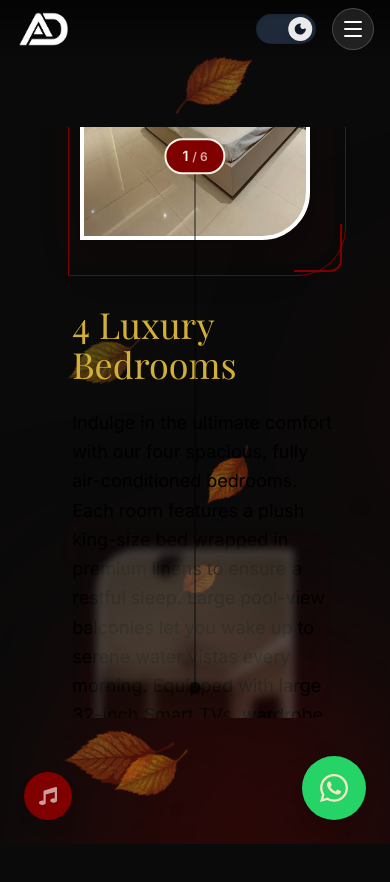
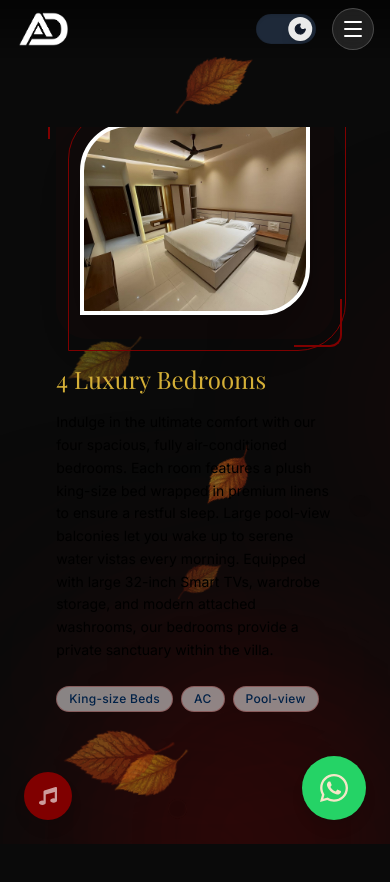
Before and after one commit to MohammadM01/AD-Royal-Villa, a React (Vite) app in the folder Frontend/: page /stay in a window 390 px wide. Shown: the top 882 px of the page. Built offline with nearby package versions, Linux system fonts and the light colour scheme; a web font is replaced by a local one.

Commit message:
Responsive done

```diff
--- a/Frontend/src/components/Footer.jsx
+++ b/Frontend/src/components/Footer.jsx
@@ -22,8 +22,8 @@ const Footer = () => {
     }, { scope: footerRef });
 
     return (
-        <footer ref={footerRef} className="bg-text text-white py-16 relative">
-            <div className="container mx-auto px-6 grid grid-cols-1 md:grid-cols-3 gap-12 ">
+        <footer ref={footerRef} className="bg-text text-white py-10 md:py-16 relative">
+            <div className="container mx-auto px-4 md:px-6 grid grid-cols-1 md:grid-cols-3 gap-8 md:gap-12 ">
                 {/* Brand Section */}
                 <div className="space-y-6">
                     <h3 className="text-3xl font-heading font-bold" style={{ color: '#D4AF37' }}>AD Royal Private Villa</h3>
--- a/Frontend/src/components/ImageGalleryLayout.jsx
+++ b/Frontend/src/components/ImageGalleryLayout.jsx
@@ -35,12 +35,10 @@ const ImageGalleryLayout = ({ title, subtitle, items = [] }) => {
                 {items.map((item, index) => (
                     <div
                         key={index}
-                        className="break-inside-avoid relative"
+                        className={`break-inside-avoid relative ${index % 2 !== 0 ? 'md:ml-4' : ''}`}
                         style={{
                             // Create collapsing/overlapping effect
                             marginTop: index === 0 ? '0' : '-1.5rem',
-                            // Slight horizontal offset for random look
-                            marginLeft: index % 2 === 0 ? '0' : '1rem',
                             zIndex: index
                         }}
                     >
--- a/Frontend/src/components/Navbar.jsx
+++ b/Frontend/src/components/Navbar.jsx
@@ -137,7 +137,7 @@ const Navbar = () => {
                         initial={{ opacity: 0, y: -20 }}
                         animate={{ opacity: 1, y: 0 }}
                         exit={{ opacity: 0, y: -20 }}
-                        className={`fixed top-0 left-0 w-full h-screen backdrop-blur-xl z-40 flex flex-col items-center justify-center space-y-8 md:hidden
+                        className={`fixed top-0 left-0 w-full h-screen backdrop-blur-xl z-40 flex flex-col items-center justify-center space-y-6 md:hidden
                             ${theme === 'dark' ? 'bg-[#121212]/95' : 'bg-[#F9F4E8]/95'}
                         `}
                     >
@@ -146,7 +146,7 @@ const Navbar = () => {
                                 key={link.name}
                                 to={link.path}
                                 onClick={() => setIsOpen(false)}
-                                className={`text-xl font-heading font-medium tracking-wider uppercase
+                                className={`text-lg font-heading font-medium tracking-wider uppercase
                                     ${theme === 'dark'
                                         ? (location.pathname === link.path ? 'text-[#D4AF37]' : 'text-[#EAEAEA]')
                                         : (location.pathname === link.path ? 'text-[#800000]' : 'text-[#002147]')
@@ -159,7 +159,7 @@ const Navbar = () => {
                             href="https://wa.me/91XXXXXXXXXX"
                             target="_blank"
                             rel="noopener noreferrer"
-                            className={`px-8 py-3 rounded-full font-medium uppercase tracking-[0.2em]
+                            className={`px-6 py-2 rounded-full font-medium uppercase tracking-[0.2em] text-sm
                                 ${theme === 'dark' ? 'bg-[#D4AF37] text-black' : 'bg-[#800000] text-[#F9F4E8]'}
                             `}
                         >
--- a/Frontend/src/components/home/CustomerVideos.jsx
+++ b/Frontend/src/components/home/CustomerVideos.jsx
@@ -43,7 +43,7 @@ const SafeVideo = ({ src, poster, isPlaying, onPlay }) => {
     }, [isPlaying]);
 
     return (
-        <div className="video-card relative w-full aspect-[9/16] md:aspect-video rounded-2xl overflow-hidden shadow-lg bg-black group">
+        <div className="video-card relative w-full aspect-video rounded-2xl overflow-hidden shadow-lg bg-black group">
             <video
                 ref={videoRef}
                 src={src}
--- a/Frontend/src/components/home/HeroCircular.jsx
+++ b/Frontend/src/components/home/HeroCircular.jsx
@@ -99,7 +99,7 @@ const HeroCircular = () => {
 
                 {/* Content */}
                 <div className="absolute inset-0 flex flex-col items-center justify-center text-center text-white p-4 z-10 pointer-events-none">
-                    <h1 ref={textTitleRef} className="text-5xl md:text-8xl font-heading mb-4 drop-shadow-lg font-light tracking-wide">
+                    <h1 ref={textTitleRef} className="text-4xl md:text-8xl font-heading mb-4 drop-shadow-lg font-light tracking-wide">
                         The Ultimate <br /> <span className="font-normal">Pool Experience</span>
                     </h1>
                     <p className="text-lg md:text-xl font-body font-thin tracking-widest uppercase opacity-90">
--- a/Frontend/src/components/home/VillaVerticalTour.jsx
+++ b/Frontend/src/components/home/VillaVerticalTour.jsx
@@ -103,10 +103,10 @@ const VillaVerticalTour = () => {
     return (
         <div ref={triggerRef} className="relative h-screen overflow-hidden transition-colors duration-300">
             {/* Sticky Header */}
-            <div className="absolute top-24 left-0 w-full z-20 flex justify-center pointer-events-none">
+            <div className="absolute top-16 md:top-24 left-0 w-full z-20 flex justify-center pointer-events-none px-4">
                 <h2
                     ref={headerRef}
-                    className="text-5xl font-heading text-primary origin-top"
+                    className="text-4xl md:text-5xl font-heading text-primary origin-top text-center"
                 >
                     Villa Tour
                 </h2>
--- a/Frontend/src/components/stay/Timeline.jsx
+++ b/Frontend/src/components/stay/Timeline.jsx
@@ -134,24 +134,33 @@ const Slide = ({ slide, index, total, scrollYProgress }) => {
     const blurVal = useTransform(scrollYProgress, [start, peak, end], [5, 0, 5]);
     const filter = useTransform(blurVal, v => `blur(${v}px)`);
 
+    const [isMobile, setIsMobile] = useState(false);
+
+    useEffect(() => {
+        const checkMobile = () => setIsMobile(window.innerWidth < 768);
+        checkMobile();
+        window.addEventListener('resize', checkMobile);
+        return () => window.removeEventListener('resize', checkMobile);
+    }, []);
+
     return (
         <motion.div
             className="h-[70vh] w-full flex items-center justify-center p-4 relative shrink-0"
             style={{
                 scale,
                 opacity,
-                filter,
+                filter: isMobile ? 'none' : filter,
                 zIndex: 10 // Ensure slides are above background but below timeline markers if needed
             }}
         >
-            <div className="container max-w-[95%] md:max-w-[90%] mx-auto grid grid-cols-1 md:grid-cols-2 gap-10 md:gap-32 items-center px-4 relative z-10">
+            <div className="container max-w-[95%] md:max-w-[90%] mx-auto grid grid-cols-1 md:grid-cols-2 gap-6 md:gap-32 items-center px-4 relative z-10">
                 {/* Image Side - Left */}
                 <div className="relative w-full flex justify-center md:justify-start">
                     <div className="relative p-6 group">
                         <div className="absolute inset-0 bg-primary/5 dark:bg-accent/5 rounded-4xl -z-10 group-hover:bg-primary/10 transition-all duration-700" />
                         <div className="absolute inset-0 border border-primary dark:border-accent/30 rounded-tl-[3rem] rounded-br-[3rem] transform translate-x-3 translate-y-3 z-0" />
 
-                        <div className="relative z-10 h-[40vh] md:h-[50vh] w-full max-w-xl rounded-tl-[3rem] rounded-br-[3rem] overflow-hidden shadow-2xl bg-white dark:bg-neutral-800 border-4 border-white dark:border-neutral-700">
+                        <div className="relative z-10 h-48 md:h-[50vh] w-full max-w-xl rounded-tl-[3rem] rounded-br-[3rem] overflow-hidden shadow-2xl bg-white dark:bg-neutral-800 border-4 border-white dark:border-neutral-700">
                             <img
                                 src={slide.image}
                                 alt={slide.title}
@@ -166,16 +175,16 @@ const Slide = ({ slide, index, total, scrollYProgress }) => {
                 </div>
 
                 {/* Text Side - Right */}
-                <div className="flex flex-col justify-center space-y-6 pl-4 md:pl-12">
-                    <h3 className="text-4xl md:text-5xl lg:text-6xl font-serif text-[#800000] dark:text-[#D4AF37]">
+                <div className="flex flex-col justify-center space-y-4 md:space-y-6 pl-0 md:pl-12">
+                    <h3 className="text-2xl md:text-5xl lg:text-6xl font-serif text-[#800000] dark:text-[#D4AF37]">
                         {slide.title}
                     </h3>
-                    <p className="text-lg md:text-xl leading-relaxed font-normal text-black dark:text-red-600" style={{ opacity: 1 }}>
+                    <p className="text-sm md:text-xl leading-relaxed font-normal text-black dark:text-red-600" style={{ opacity: 1 }}>
                         {slide.desc}
                     </p>
-                    <div className="flex flex-wrap gap-3 pt-2">
+                    <div className="flex flex-wrap gap-2 md:gap-3 pt-2">
                         {slide.features.map((f, i) => (
-                            <span key={i} className="px-5 py-2 border border-[#800000]/30 dark:border-[#C2B280]/30 rounded-full text-sm font-medium text-[#002147] dark:text-neutral-300 tracking-wide bg-white/50 dark:bg-black/20 backdrop-blur-sm">
+                            <span key={i} className="px-3 py-1 md:px-5 md:py-2 border border-[#800000]/30 dark:border-[#C2B280]/30 rounded-full text-xs md:text-sm font-medium text-oxford-blue dark:text-neutral-300 tracking-wide bg-white/50 dark:bg-black/20 backdrop-blur-sm">
                                 {f}
                             </span>
                         ))}
@@ -220,7 +229,7 @@ const Timeline = () => {
 
                     {/* Main Center Line & Box */}
                     <div
-                        className="absolute left-1/2 top-1/2 h-[90%] w-0.5 bg-black/40 dark:bg-[#D4AF37]/30 z-50 -translate-x-1/2 -translate-y-1/2 pointer-events-none"
+                        className="hidden md:block absolute left-1/2 top-1/2 h-[90%] w-0.5 bg-black/40 dark:bg-[#D4AF37]/30 z-50 -translate-x-1/2 -translate-y-1/2 pointer-events-none"
                     >
                         <div className="absolute top-0 left-1/2 -translate-x-1/2 -translate-y-1/2 w-3 h-3 rounded-full bg-black/60 dark:bg-[#D4AF37]" />
                         <div className="absolute bottom-0 left-1/2 -translate-x-1/2 translate-y-1/2 w-3 h-3 rounded-full bg-black/60 dark:bg-[#D4AF37]" />
```
Also changed, not shown: Frontend/src/components/home/PoolZigZag.jsx (+5 -5 lines).
